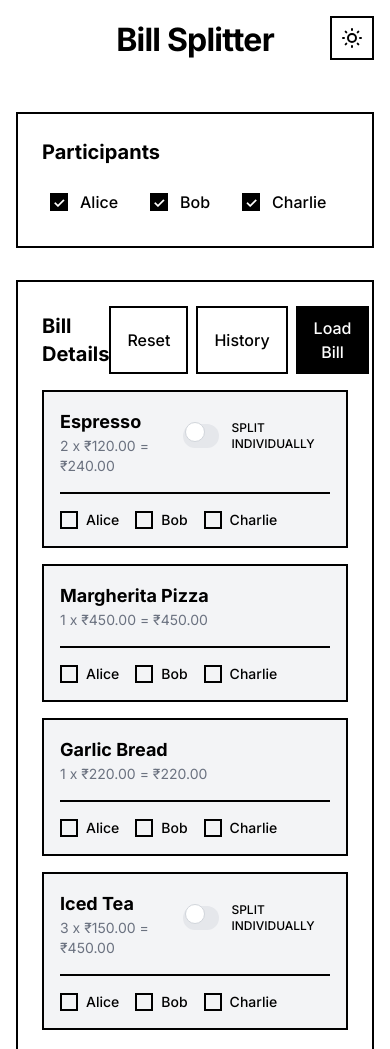
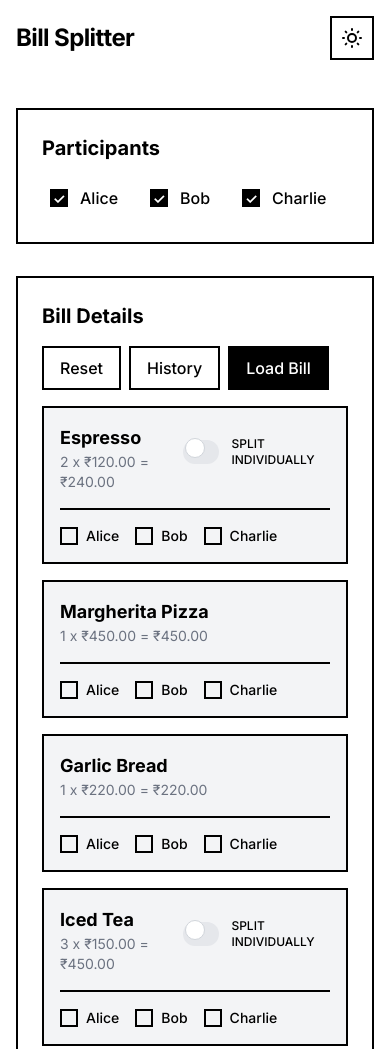
Before and after one commit to v4run/split-bill, a plain HTML site: page index.html in a window 390 px wide. Shown: the top 1049 px of the page. Drawn offline with nearby package versions, Linux system fonts and the light colour scheme.

Commit message:
fix layout issue

```diff
--- a/index.html
+++ b/index.html
@@ -5,7 +5,7 @@
     <meta name="viewport" content="width=device-width, initial-scale=1.0">
     <title>Bill Splitter</title>
     <script src="https://cdn.tailwindcss.com"></script>
-	<script>
+    <script>
       // Configure Tailwind CSS to use a class-based dark mode strategy.
       // This ensures our toggle button has full control over the theme.
       tailwind.config = {
@@ -144,9 +144,9 @@
 
     <div id="app" class="container mx-auto p-4 md:p-8 max-w-4xl">
 
-        <header class="text-center mb-12 relative">
-            <h1 class="bw-header">Bill Splitter</h1>
-            <button id="theme-toggle" class="absolute top-0 right-0 p-2 bw-button bw-button-secondary">
+        <header class="flex justify-between items-center mb-12">
+            <h1 class="bw-header text-2xl sm:text-3xl">Bill Splitter</h1>
+            <button id="theme-toggle" class="p-2 bw-button bw-button-secondary">
                 <svg id="theme-icon-light" xmlns="http://www.w3.org/2000/svg" class="h-6 w-6" fill="none" viewBox="0 0 24 24" stroke="currentColor"><path stroke-linecap="round" stroke-linejoin="round" stroke-width="2" d="M12 3v1m0 16v1m9-9h-1M4 12H3m15.364 6.364l-.707-.707M6.343 6.343l-.707-.707m12.728 0l-.707.707M6.343 17.657l-.707.707M16 12a4 4 0 11-8 0 4 4 0 018 0z" /></svg>
                 <svg id="theme-icon-dark" xmlns="http://www.w3.org/2000/svg" class="h-6 w-6 hidden" fill="none" viewBox="0 0 24 24" stroke="currentColor"><path stroke-linecap="round" stroke-linejoin="round" stroke-width="2" d="M20.354 15.354A9 9 0 018.646 3.646 9.003 9.003 0 0012 21a9.003 9.003 0 008.354-5.646z" /></svg>
             </button>
@@ -170,9 +170,9 @@
             <div class="md:col-span-2 space-y-8">
                 <!-- Bill Items -->
                 <div class="bw-container p-6">
-                    <div class="flex justify-between items-center mb-4">
-                        <h2 class="text-xl font-bold section-header">Bill Details</h2>
-                        <div class="flex space-x-2">
+                    <div class="flex flex-col sm:flex-row justify-between items-start sm:items-center mb-4">
+                        <h2 class="text-xl font-bold section-header mb-4 sm:mb-0">Bill Details</h2>
+                        <div class="flex flex-wrap gap-2">
                              <button id="reset-btn" class="bw-button bw-button-secondary">
                                 <span>Reset</span>
                             </button>
```
